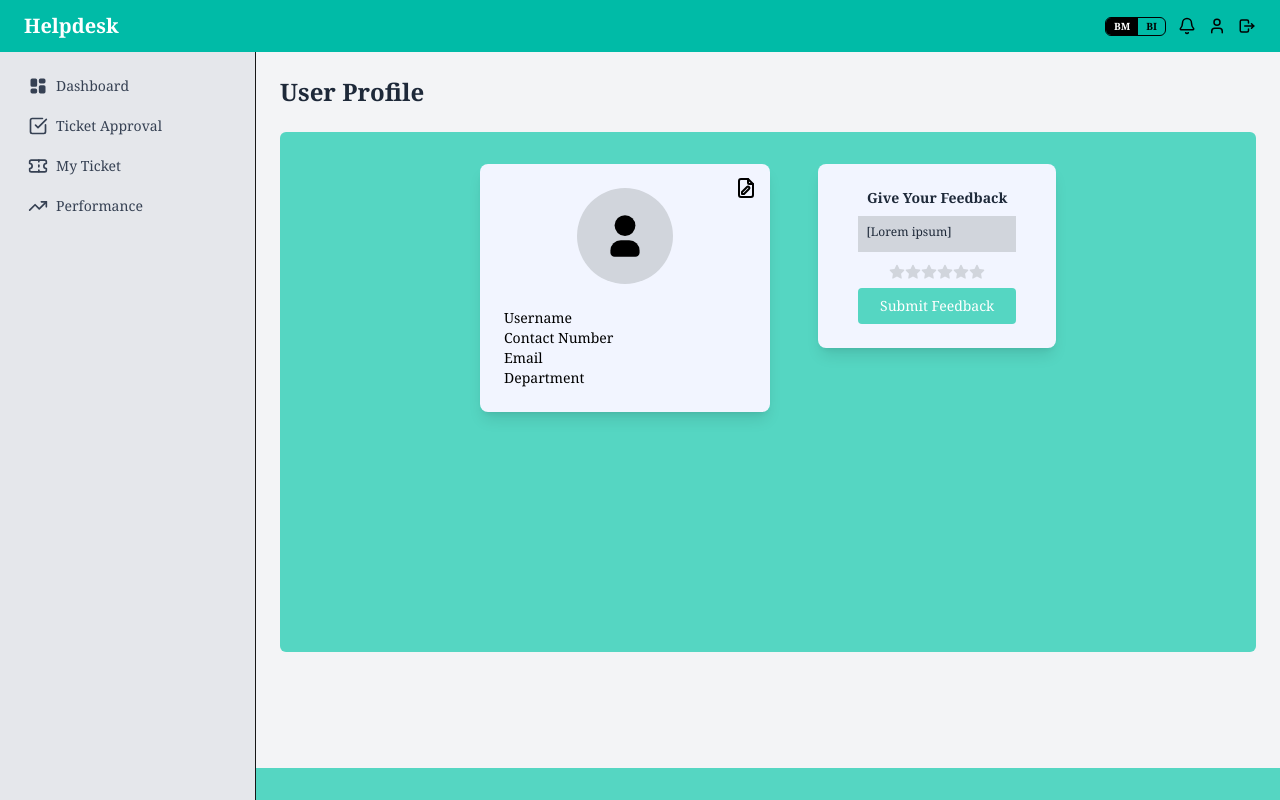
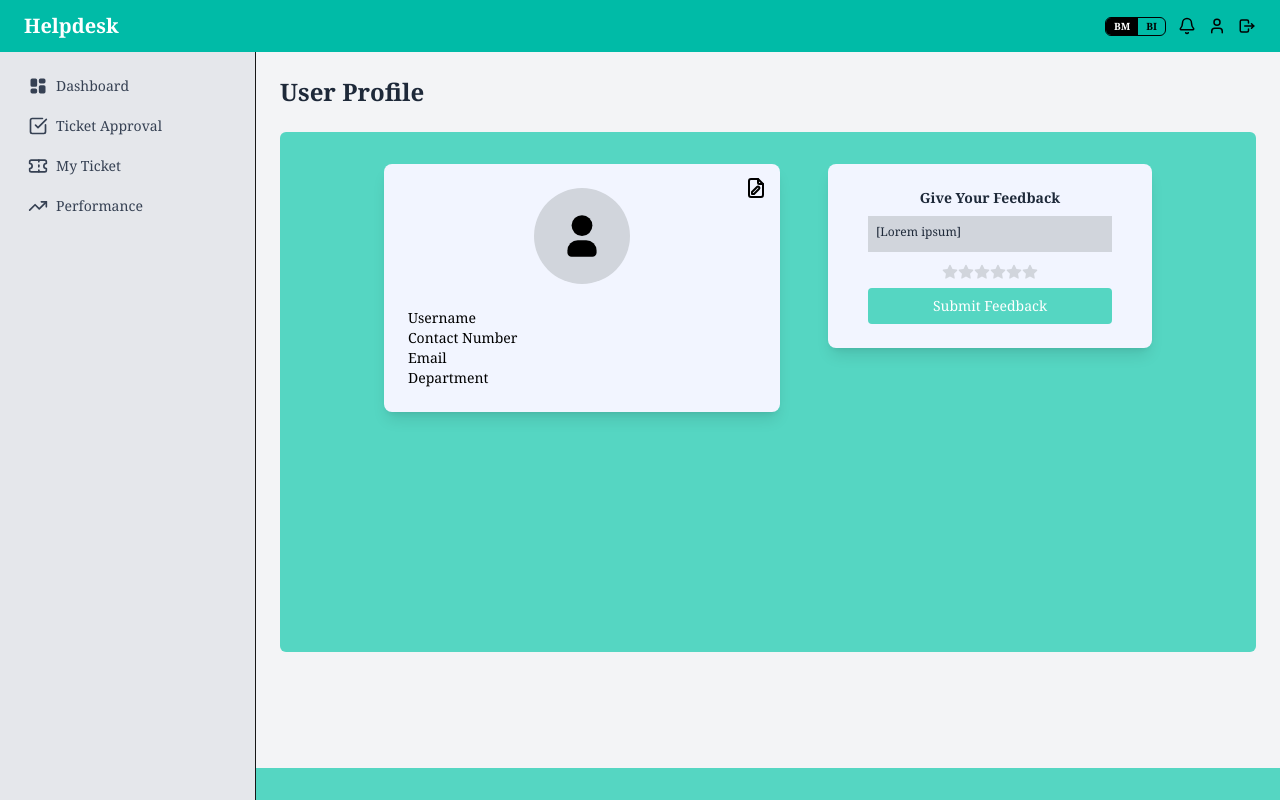
Before and after one commit to sujit1929/weanalyz, a Next.js app: page / in a window 1280 px wide. Built offline with nearby package versions, Linux system fonts and the light colour scheme.

Commit message:
`Update UserProfile component layout to use xl-max-w-3xl instead of xl-max-w-xl`

```diff
--- a/Components/SystemUI/HelpDesk/UserProfle/Components/UserProfile.tsx
+++ b/Components/SystemUI/HelpDesk/UserProfle/Components/UserProfile.tsx
@@ -57,7 +57,7 @@ export default function UserProfile() {
             <h2 className="text-xl sm:text-2xl font-semibold text-gray-800 mb-4 sm:mb-6">User Profile</h2>
 
             <div className="bg-[#55D6C2] min-h-[65vh] p-4 sm:p-6 md:px-12 md:py-8 rounded-md">
-              <div className="flex flex-col lg:flex-row gap-6 xl:gap-12 xl:max-w-xl mx-auto">
+              <div className="flex flex-col lg:flex-row gap-6 xl:gap-12 xl:max-w-3xl mx-auto">
                 {/* Profile Card */}
                 <div className="bg-[#F2F5FF] w-full lg:w-[55%] rounded-lg shadow-lg relative">
                   <IconFilePencil color="#000" className="absolute top-3 right-3" size={24} />
```
